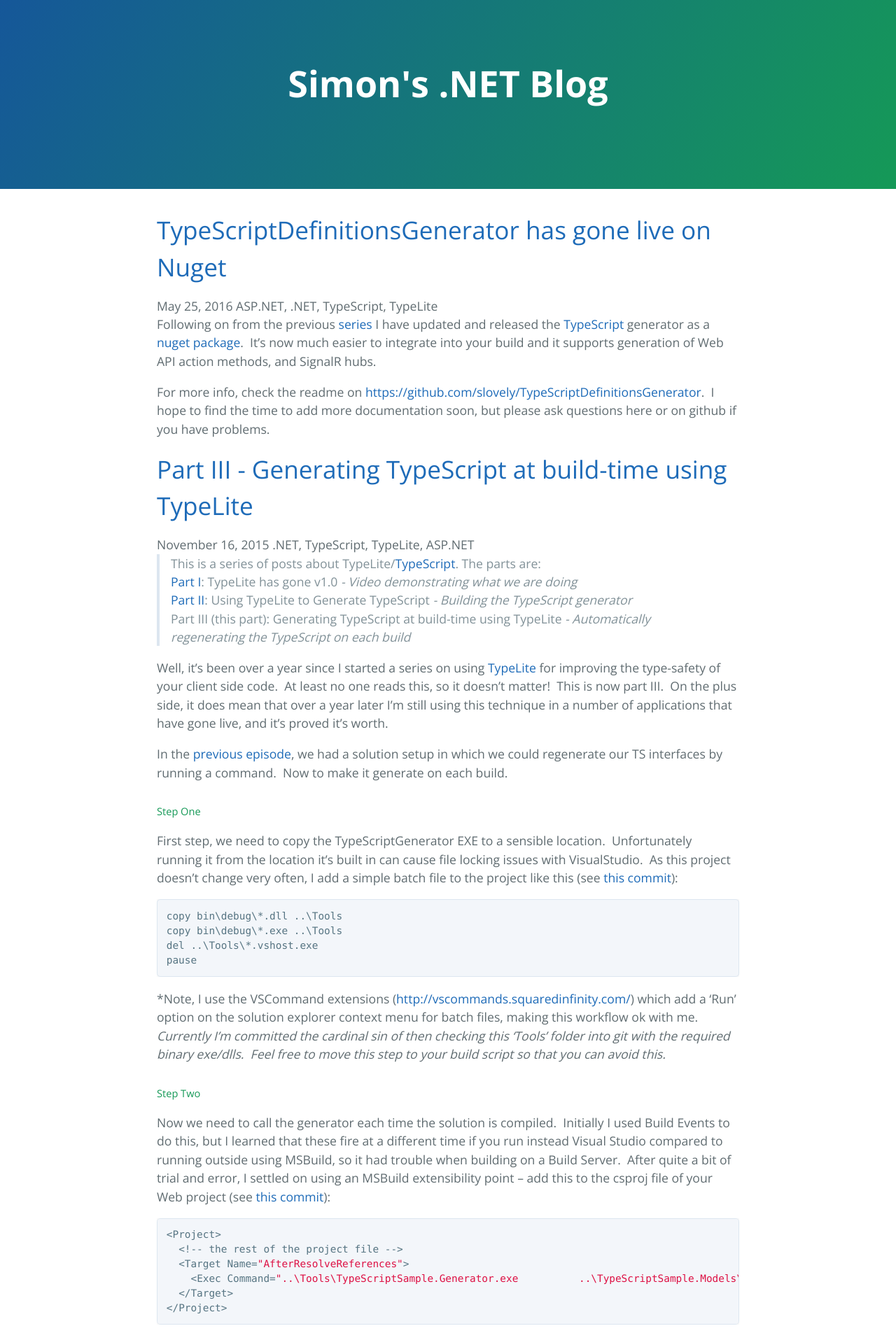
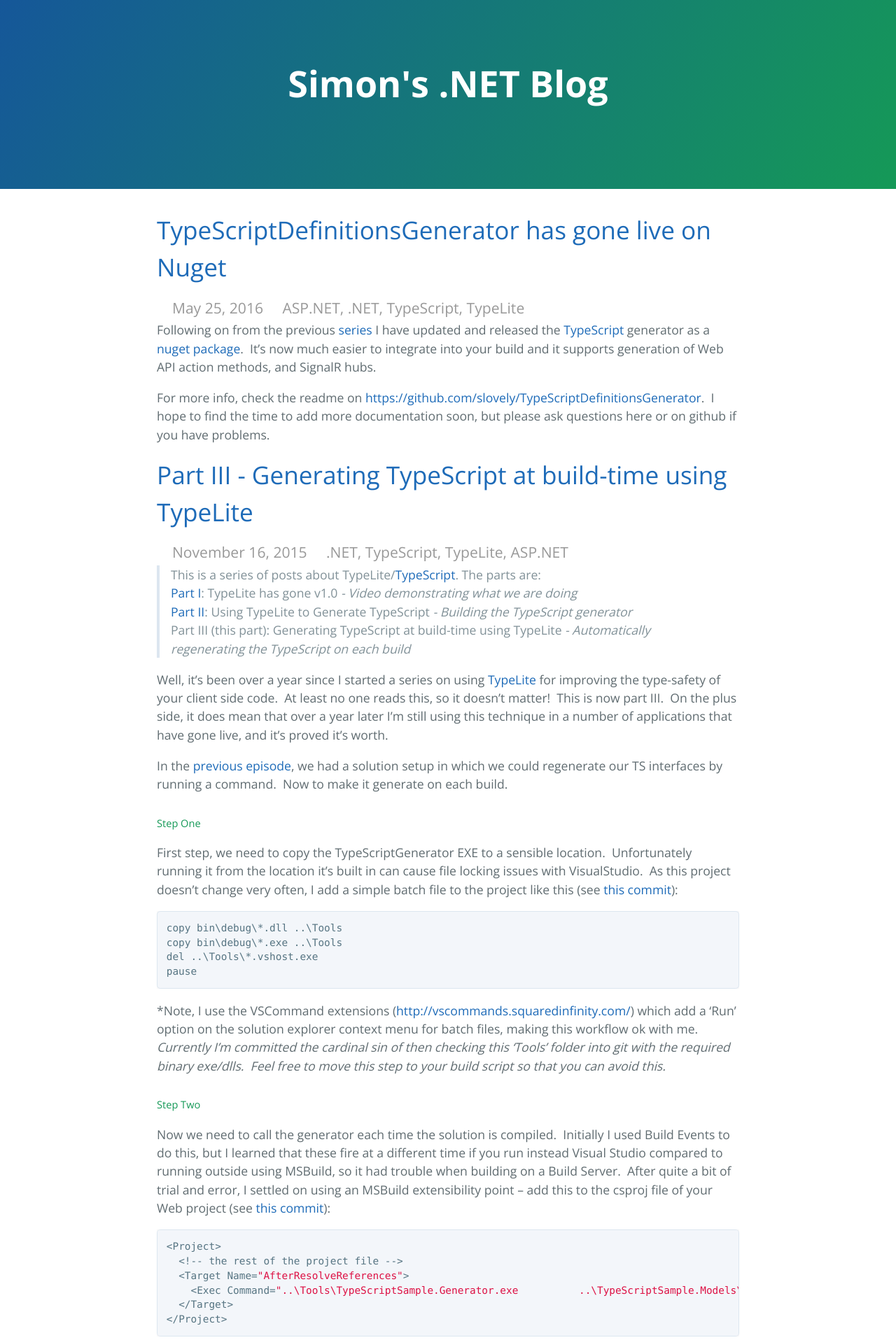
Before and after one commit to slovely/ghpages, a Jekyll site: the page built from index.html, in a window 1280 px wide. Shown: the top 1915 px of the page at 70% size. Built offline with Jekyll 4.4.1, drawn with Linux system fonts in a browser that asks for light colours; the list of posts is cut into pages by our own code.

Commit message:
Styling updates

```diff
--- a/_includes/head.html
+++ b/_includes/head.html
@@ -4,7 +4,7 @@
   <meta name="viewport" content="width=device-width, initial-scale=1">
   <meta name="theme-color" content="#157878">
   <link rel="stylesheet" href="{{ site.baseurl }}/css/normalize.css">
-  <link href='https://fonts.googleapis.com/css?family=Open+Sans:400,700' rel='stylesheet' type='text/css'>
+  <link href='//fonts.googleapis.com/css?family=Open+Sans:400,700' rel='stylesheet' type='text/css'>
   <link rel="stylesheet" href="{{ site.baseurl }}/css/cayman.css">
   <link rel="stylesheet" href="{{ site.baseurl }}/css/site.css">
 </head>
--- a/css/site.css
+++ b/css/site.css
@@ -20,3 +20,14 @@
     font-size: 0.9em;
     font-weight: 400;
 }
+
+article .meta {
+    color: #999;
+    font-family: "Open Sans";
+    font-weight: 100;
+    font-size: 1.2em;
+    padding-bottom: 3px;
+}
+
+.meta .date:before { font: 1em FontAwesome;content: "\f073" }
+.meta .tags:before { font: 1em FontAwesome;content: "\f02c" }
```
